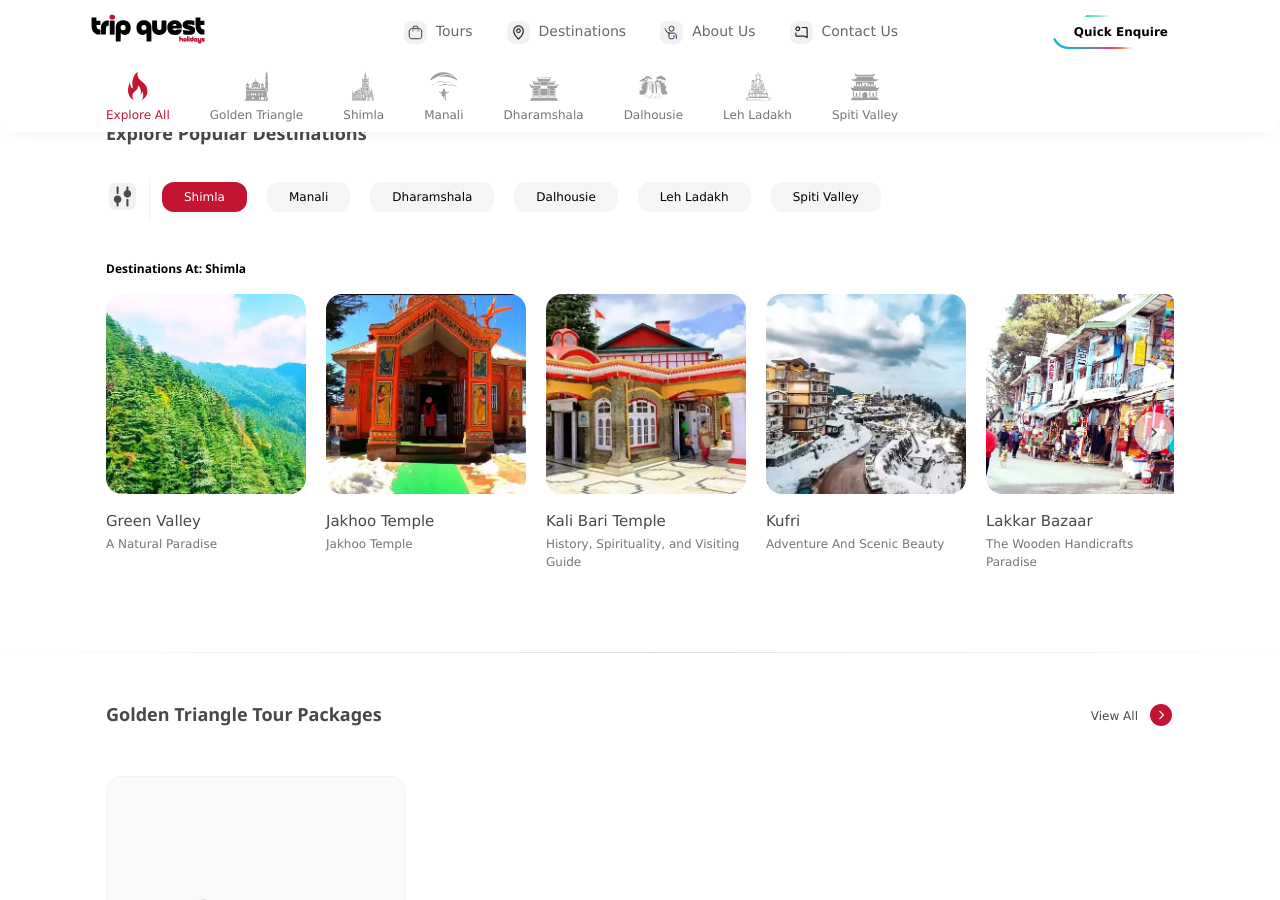
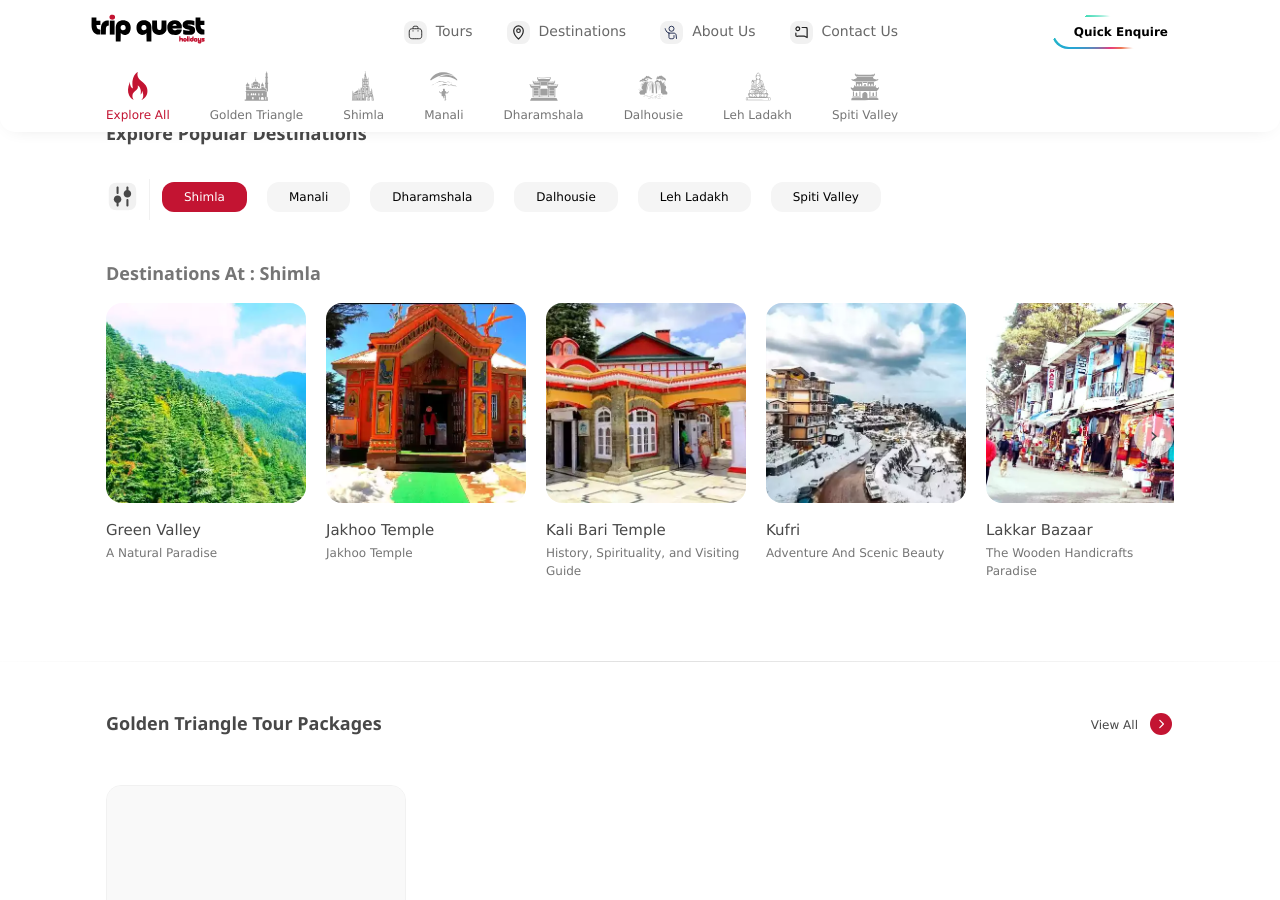
Before and after one commit to VikasLazarus/AURA, a Jekyll site: the page built from index.md, in a window 1280 px wide and 900 px high, scrolled down 1290 px. Built offline with Jekyll 4.4.1, drawn with Linux system fonts in a browser that asks for light colours.

Commit message:
Auto-publish update: 2026-07-10 13:27:47

```diff
--- a/_includes/destinations.html
+++ b/_includes/destinations.html
@@ -73,7 +73,7 @@
   <div id="shimla" class="tabcontent" role="tabpanel" aria-labelledby="tab-shimla">
     <div class="slider-container w3-content" style="--slide-width: 200px;">
       <button class="slider-btn prev-btn" aria-label="Previous slide">‹</button>
-      <h3 class="w3-small" style="font-weight: 700;">Destinations At: Shimla</h3>
+      <h3 class="w3-large w3-text-gray" style="font-weight: 700;">Destinations At : Shimla</h3>
 
       <div class="slider-track w3-margin-top" style="gap: 20px;">
         {% assign filtered_items = site.destinations | where: "destination", "Shimla" %}
--- a/_layouts/home.html
+++ b/_layouts/home.html
@@ -68,7 +68,7 @@
           </span>
           <div class="w3-hal w3-padding">
             <div class="w3-text-dark-gray" style="border-radius: 15px;">
-              <div style="margin-top: 45px;">
+              <div style="margin-top: 50px;">
                 <h2 id="modal-title" class="w3-xlarge"><strong>Get Call From Our Sales Executive.</strong></h2>
                 <p>Please, Fill The Form And Get Call From Our Expert Tour Executive For A Customized Travel Package.</p>
               </div>
```
Also changed, not shown: _includes/form1.html (added), _includes/form2.html (added), _includes/form3.html (added).
